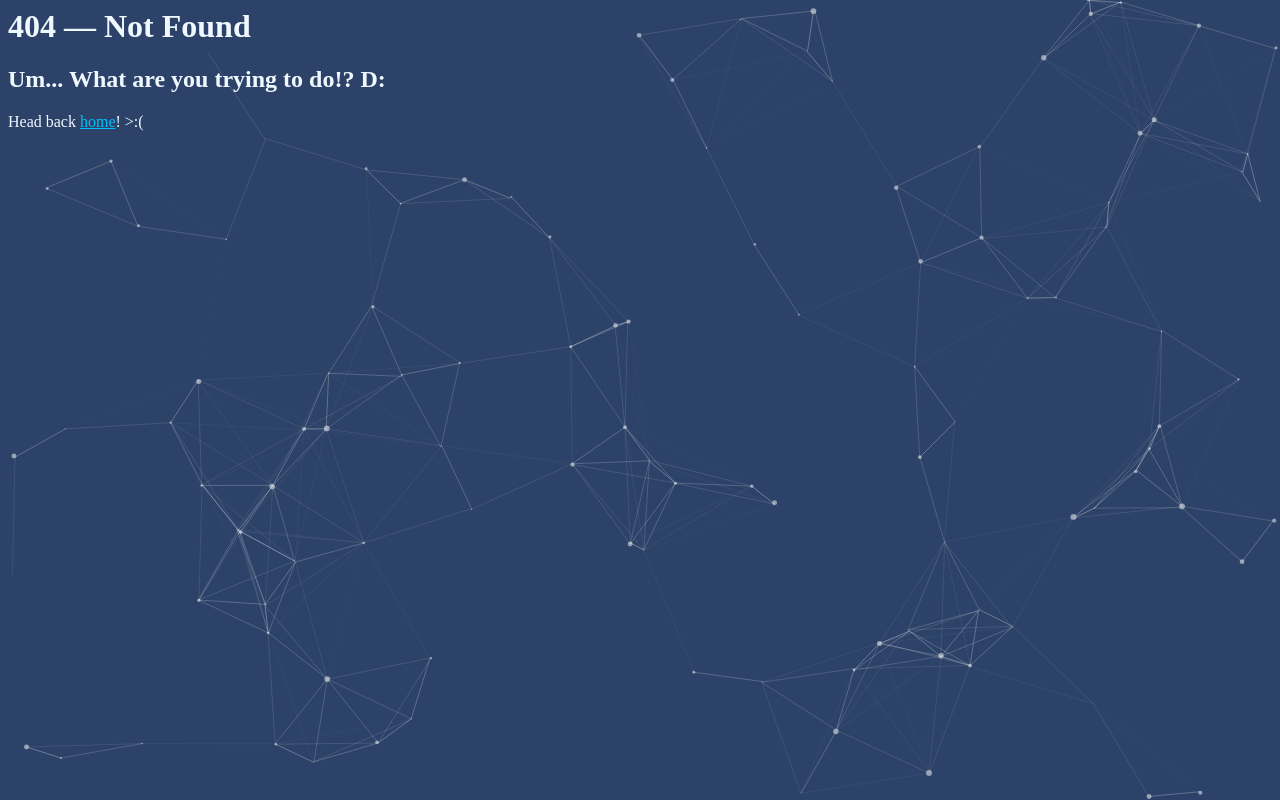
After one commit to Cypheriel/cypheriel.codes, a Flask app: template templates/404.html in a window 1280 px wide. The commit adds this page. Run offline with Flask 2, Linux system fonts and the light colour scheme; the template is opened without the code that fills it, so the values that code supplies are empty.

Commit message:
Handle 404 errors.

```diff
--- a/app.py
+++ b/app.py
@@ -1,4 +1,4 @@
-from flask import Flask, render_template, redirect, request, make_response, json
+from flask import Flask, render_template, redirect, request, json
 
 from embed import Embed
 
@@ -7,6 +7,11 @@ app = Flask(__name__)
 
 def under_to_ws(s: str) -> str:
     return s.replace("\\_", "%%UNDER%%").replace("/_", "%%UNDER%%").replace("_", " ").replace("%%UNDER%%", "_")
+
+
+@app.errorhandler(404)
+def handle_404(_e):
+    return render_template("404.html")
 
 
 @app.route("/index.html")
--- /dev/null
+++ b/templates/404.html
@@ -0,0 +1,6 @@
+{% extends "base.html" %}
+{% block body %}
+    <h1>404 — Not Found</h1>
+    <h2>Um... What are you trying to do!? D:</h2>
+    <p>Head back <a href="/">home</a>! >:(</p>
+{% endblock body %}
--- a/templates/base.html
+++ b/templates/base.html
@@ -50,7 +50,7 @@
                 background-color: #2d4268;
             }
 
-            p, pre {
+            p, pre, h1, h2 {
                 color: aliceblue;
             }
 
```
